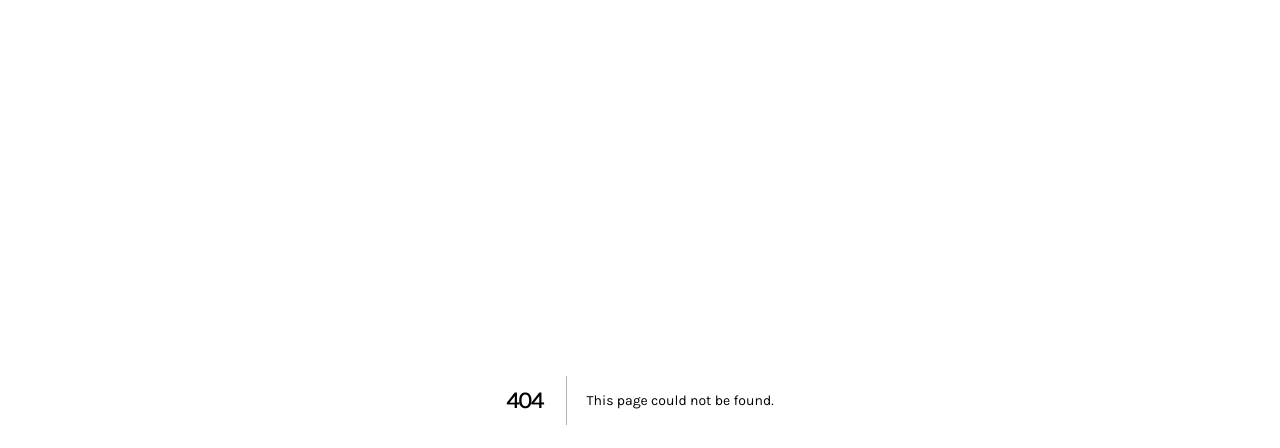
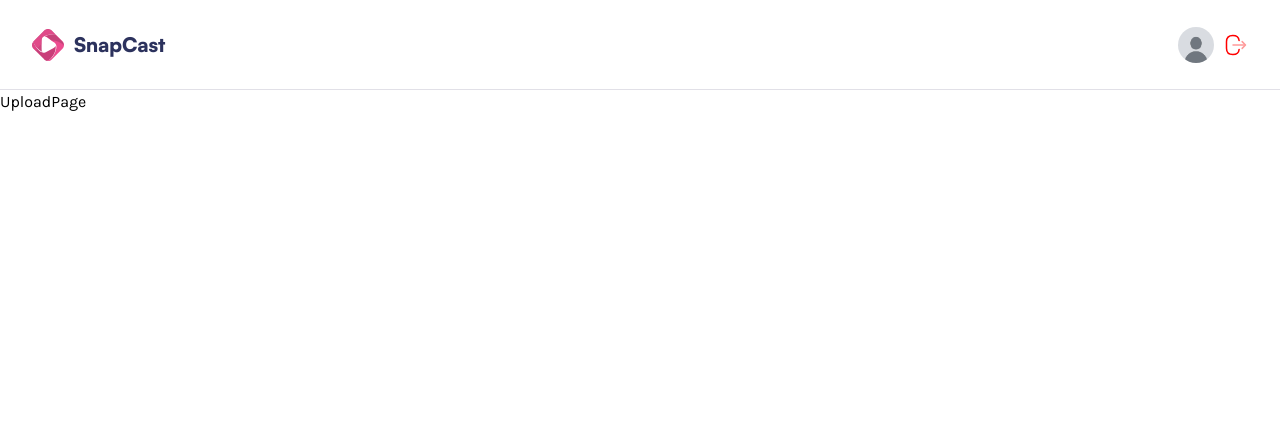
Before and after one commit to Lostovayne/video-sharing-and-recording-platform, a Next.js app: page /upload in a window 1280 px wide. Before the commit this address had no page. Shown: the top 448 px of the page. Built offline with nearby package versions, Linux system fonts and the light colour scheme.

Commit message:
feat: add FormField component and UploadPage
Introduce new components FormField and UploadPage to the codebase. FormField will be used for form input fields, while UploadPage will serve as the main page for file uploads.

```diff
--- /dev/null
+++ b/app/(root)/upload/page.tsx
@@ -0,0 +1,6 @@
+const UploadPage = () => {
+  return (
+    <div>UploadPage</div>
+  )
+}
+export default UploadPage
--- /dev/null
+++ b/components/FormField.tsx
@@ -0,0 +1,6 @@
+const FormField = () => {
+  return (
+    <div>FormField</div>
+  )
+}
+export default FormField
```
